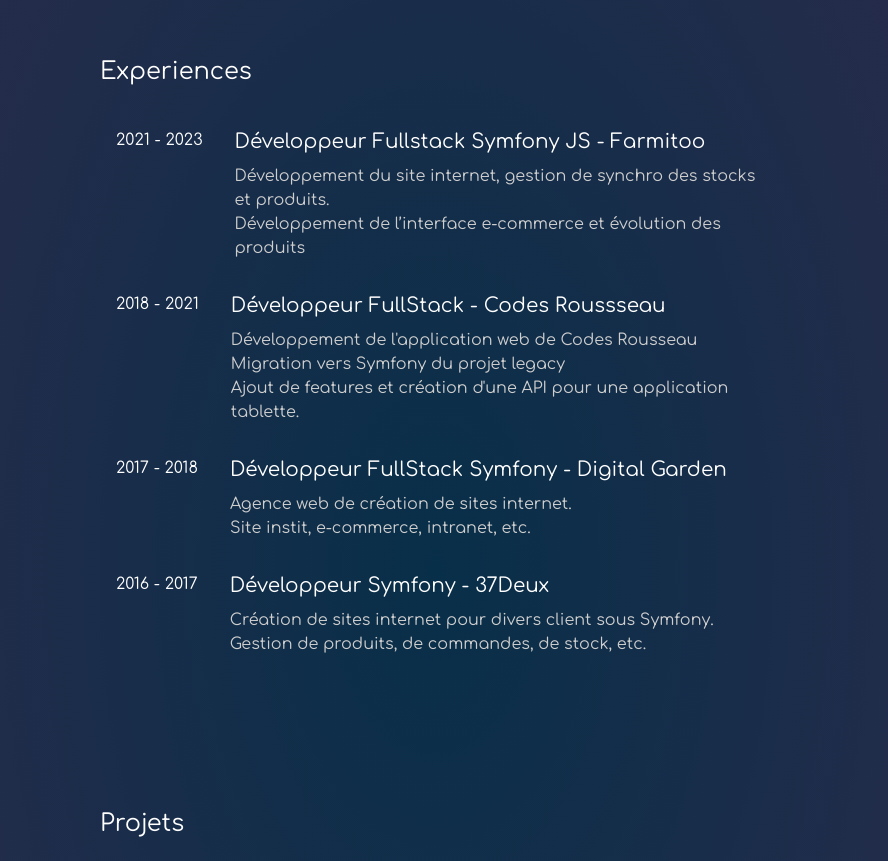
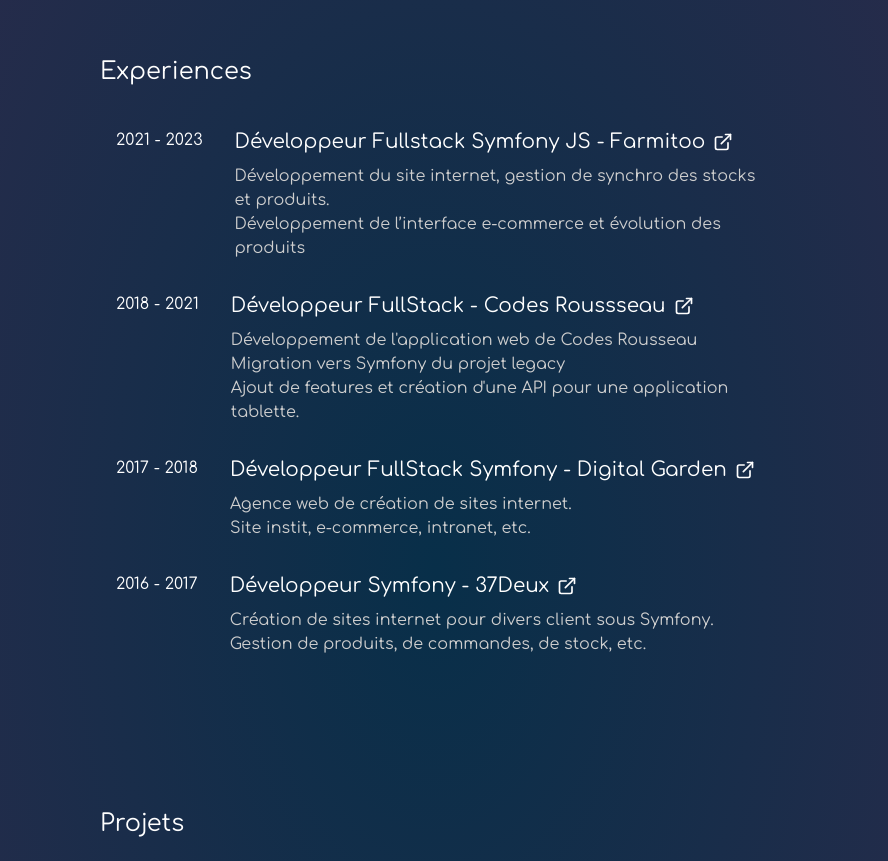
Before and after one commit to Dakhtara/portfolio-next, a Next.js app: page / in a window 1280 px wide. Shown: the part 540-1401 px from the top of the page, without its empty margins (204-1092 px from the left). Built offline with nearby package versions, Linux system fonts and the light colour scheme.

Commit message:
Ajout de lien externe

```diff
--- a/components/Experience.tsx
+++ b/components/Experience.tsx
@@ -1,5 +1,6 @@
 import Link from "next/link";
 import { ReactElement } from "react";
+import ExternalLink from "./icons/ExternalLink";
 
 export type ExperienceProps = {
   company: string;
@@ -13,7 +14,7 @@
 function WithLink({link, children}: {link?: string, children: ReactElement}) {
     if (link !== undefined) {
         return (
-            <Link href={link}>
+            <Link href={link} target="_blank">
                 {children}
             </Link>
         )
@@ -36,14 +37,17 @@
 }: ExperienceProps) {
   return (
     <WithLink link={link}>
-    <div className="grid grid-cols-[min-content_1fr] gap-8 cursor-pointer hover:bg-sky-900/50 rounded-lg px-4 py-2 transition-all">
+    <div className="grid grid-cols-[min-content_1fr] gap-8 cursor-pointer group hover:bg-sky-900/50 rounded-lg px-4 py-2 transition-all">
       <p className="whitespace-nowrap">
         {from} - {to}
       </p>
       <div className="flex gap-2 flex-col">
-        <span className="text-xl">
+        <div className="flex gap-2 items-center group-hover:text-sky-300 transition">
+        <span className="text-xl whitespace-nowrap">
           {job} - {company}
         </span>
+        <ExternalLink />
+        </div>
         <div className="text-[#CECECE]">
         {children}
         </div>
--- a/components/ExperienceSection.tsx
+++ b/components/ExperienceSection.tsx
@@ -10,7 +10,7 @@
           to="2023"
           company="Farmitoo"
           job="Développeur Fullstack Symfony JS"
-          link="/experiences/farmitoo"
+          link="https://farmitoo.com"
         >
           <p>
             Développement du site internet, gestion de synchro des stocks et
@@ -24,6 +24,7 @@
           to="2021"
           company="Codes Roussseau"
           job="Développeur FullStack"
+          link="https://auto-ecole.codesrousseau.fr"
         >
           <p>
             Développement de l'application web de Codes Rousseau<br />
@@ -35,7 +36,9 @@
         from="2017"
         to="2018"
         company="Digital Garden"
-        job="Développeur FullStack Symfony">
+        job="Développeur FullStack Symfony"
+        link="https://www.digitalgarden.fr"
+        >
             <p>
                 Agence web de création de sites internet.<br/>
                 Site instit, e-commerce, intranet, etc.
@@ -46,6 +49,7 @@
             to="2017"
             company="37Deux"
             job="Développeur Symfony"
+            link="https://37deux.com"
         >
             <p>
                 Création de sites internet pour divers client sous Symfony.<br/>
--- /dev/null
+++ b/components/icons/ExternalLink.tsx
@@ -0,0 +1,20 @@
+export default function ExternalLink() {
+  return (
+    <svg
+      xmlns="http://www.w3.org/2000/svg"
+      width="20"
+      height="20"
+      viewBox="0 0 24 24"
+      fill="none"
+      stroke="currentColor"
+      stroke-width="2"
+      stroke-linecap="round"
+      stroke-linejoin="round"
+      className="feather feather-external-link"
+    >
+      <path d="M18 13v6a2 2 0 0 1-2 2H5a2 2 0 0 1-2-2V8a2 2 0 0 1 2-2h6"></path>
+      <polyline points="15 3 21 3 21 9"></polyline>
+      <line x1="10" y1="14" x2="21" y2="3"></line>
+    </svg>
+  );
+}
```
